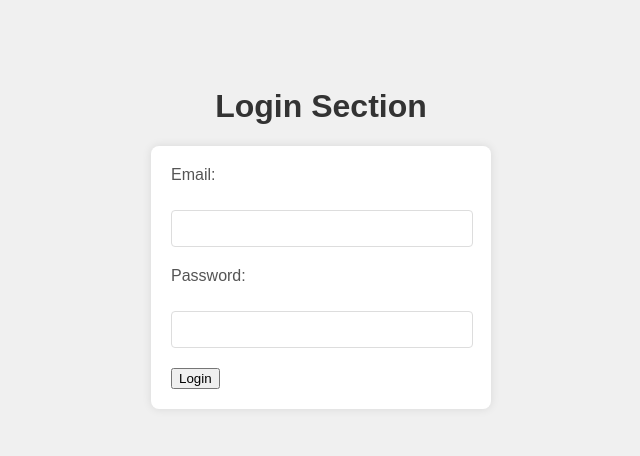
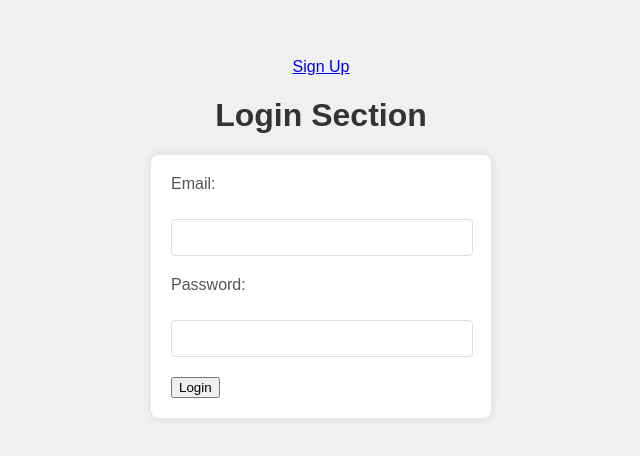
Before and after one commit to Arthur-byte-code/Electron-And-Mysql, an Electron app: page Main-Electron+MySQL/login.html in a window 800 px wide. Shown: the part 162-618 px from the top of the page, without its empty margins (79-719 px from the left). Drawn offline with Linux system fonts and the light colour scheme; no server answers.

Commit message:
Now you can go from login page to sign up page and vice-versa

```diff
--- a/Main-Electron+MySQL/login.html
+++ b/Main-Electron+MySQL/login.html
@@ -7,6 +7,7 @@
     <title>Document</title>
 </head>
 <body>
+    <a href="index.html">Sign Up</a>
     <h1>Login Section</h1>
     <form id="register-form">
         <label for="email">Email:</label><br>
```
Also changed, not shown: 1 other file.
